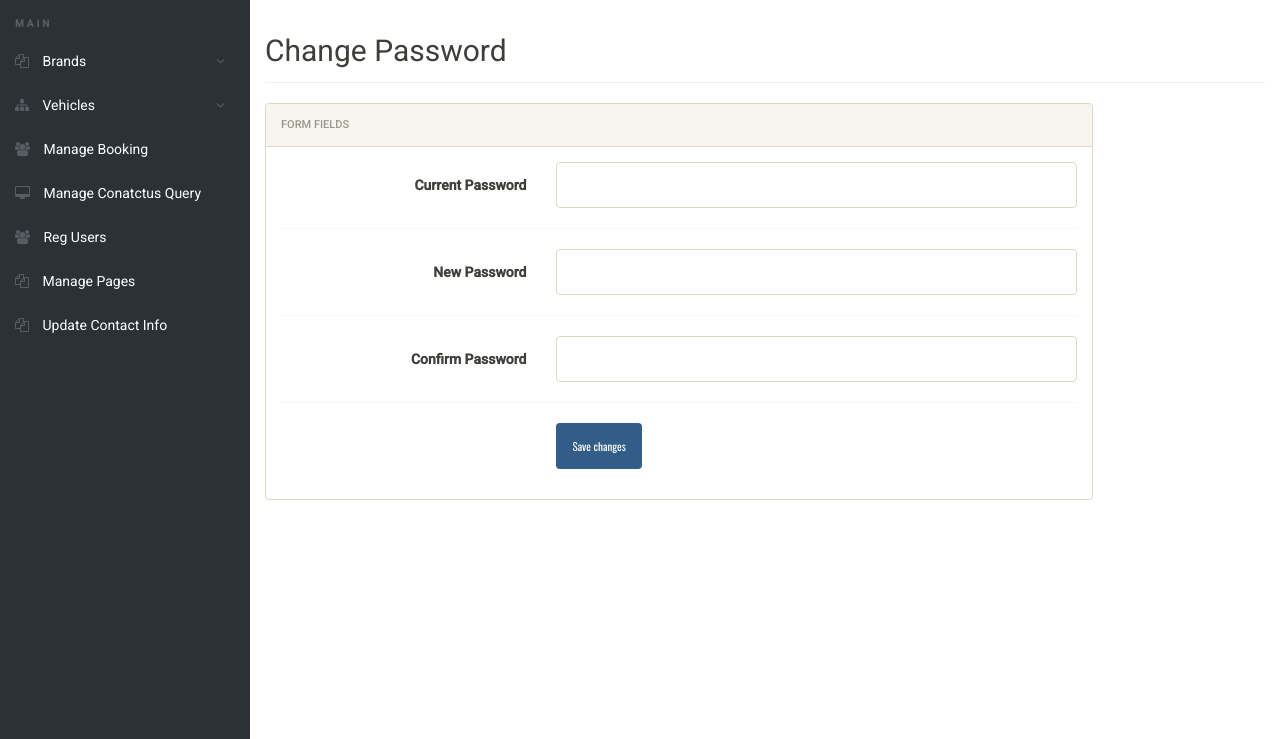
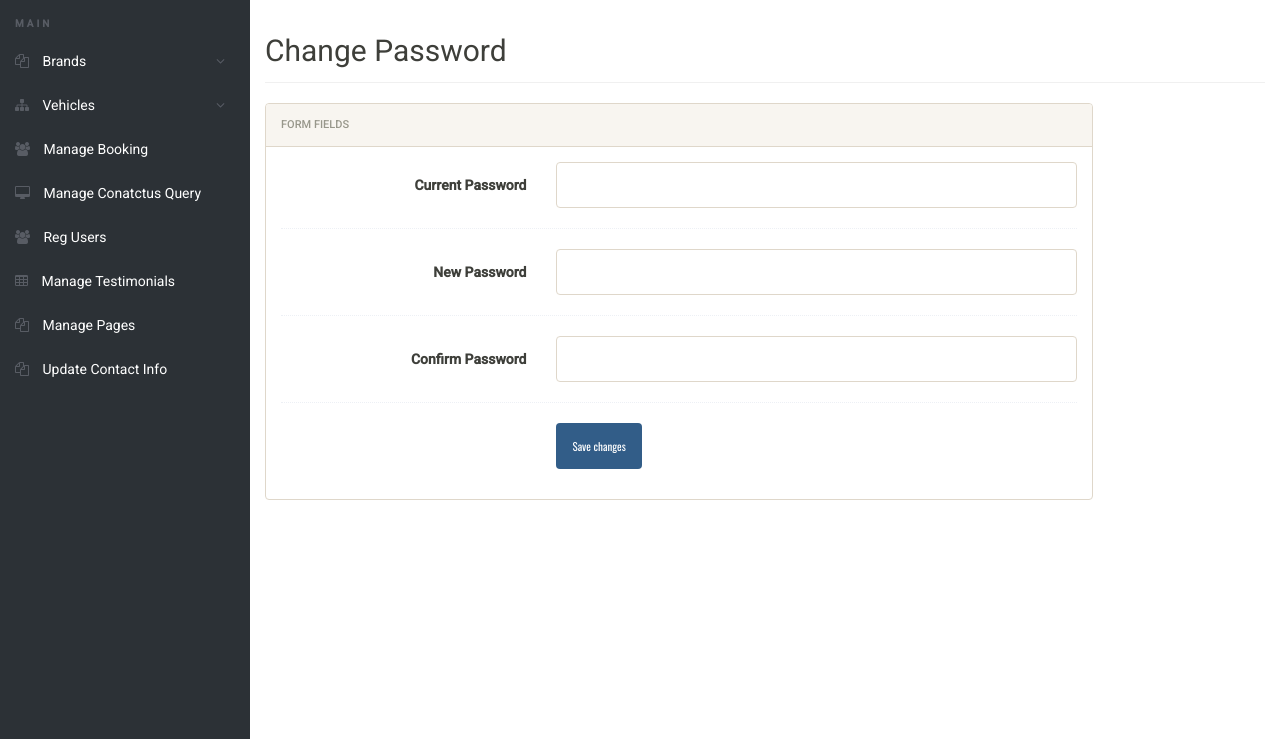
Before and after one commit to ftrsaid/G01A_SEM, a PHP site: page /admin/change-password.php in a window 1280 px wide. Shown: the part 61-800 px from the top of the page. Run offline with PHP 8.4, Linux system fonts and the light colour scheme; a user stored in the database is signed in; data that the repository does not hold is empty.

Commit message:
adding testimonial bar

```diff
--- a/carrental/admin/includes/leftbar.php
+++ b/carrental/admin/includes/leftbar.php
@@ -19,6 +19,7 @@
 				<li><a href="manage-bookings.php"><i class="fa fa-users"></i> Manage Booking</a></li>
 				<li><a href="manage-conactusquery.php"><i class="fa fa-desktop""></i> Manage Conatctus Query</a></li>
 				<li><a href="reg-users.php"><i class="fa fa-users"></i> Reg Users</a></li>
+				<li><a href="testimonials.php"><i class="fa fa-table"></i> Manage Testimonials</a></li>
 			<li><a href="manage-pages.php"><i class="fa fa-files-o"></i> Manage Pages</a></li>
 			<li><a href="update-contactinfo.php"><i class="fa fa-files-o"></i> Update Contact Info</a></li>
 
```
